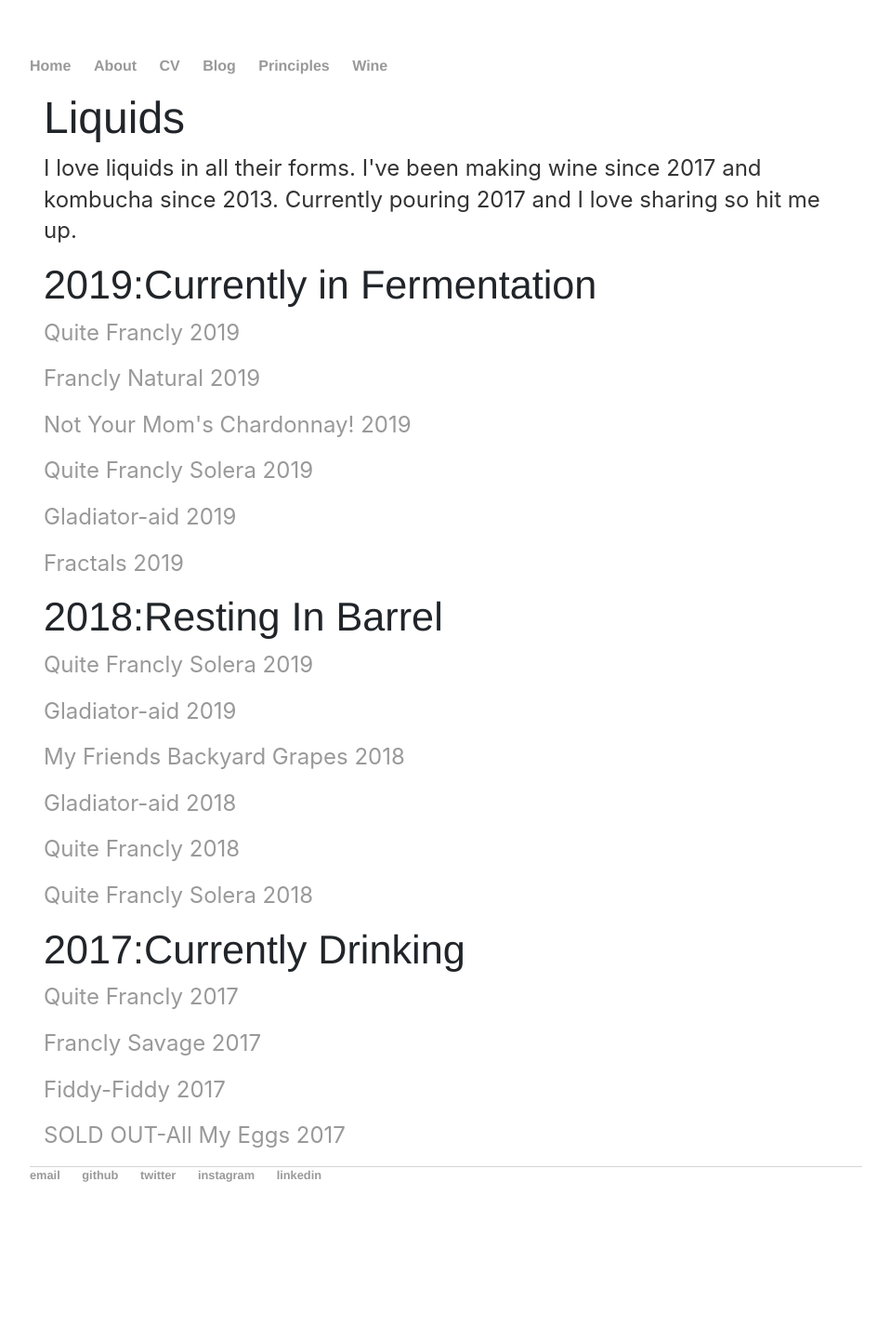
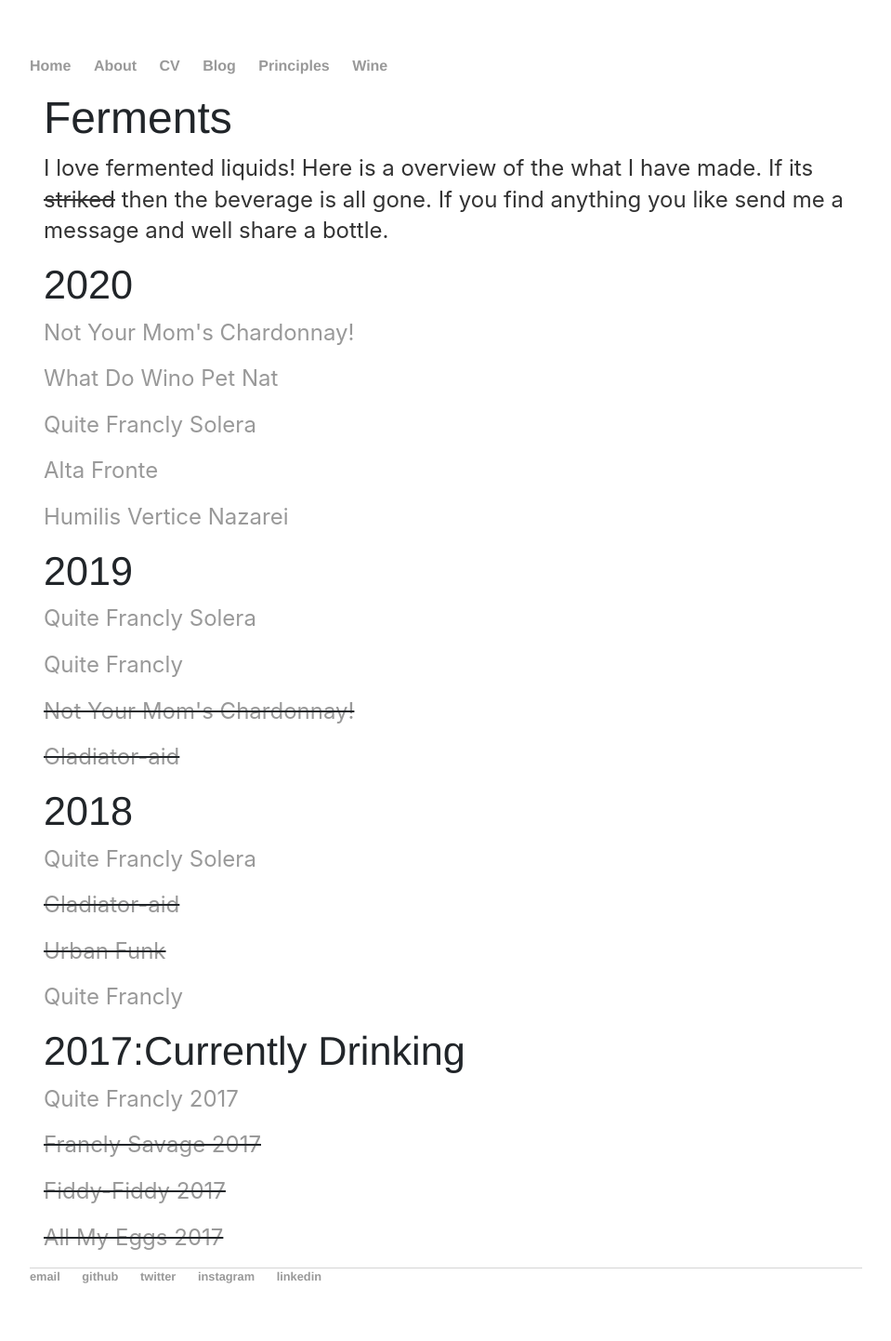
Before and after one commit to spacemanidol/spacemanidol.github.io, a Jekyll site: the page built from wine/index.html, in a window 1280 px wide. Shown: the whole page at 93% size, without its empty margins (160-1119 px from the left). Built offline with Jekyll 4.4.1, drawn with Linux system fonts in a browser that asks for light colours; comment, search, counter and statistics services are not loaded; before the commit the page ends 1333 px from its top, so only the background shows below that.

Commit message:
Update index.html
updating wines

```diff
--- a/wine/index.html
+++ b/wine/index.html
@@ -3,25 +3,27 @@ layout: default
 title: Liquids
 ---
 <div class="about">
-	<h1>Liquids</h1>
-  <p>I love liquids in all their forms. I've been making wine since 2017 and kombucha since 2013. Currently pouring 2017 and I love sharing so hit me up.</p>
-  <h2>2019:Currently in Fermentation</h2>
-  <p><a href='quitefrancsolera2019.html'>Quite Francly 2019</a></p>
-  <p><a href='quitefranc2019.html'>Francly Natural 2019</a></p>
-  <p><a href='chardonnay2019.html'>Not Your Mom's Chardonnay! 2019</a></p>
-  <p><a href='quitefrancsolera2018.html'>Quite Francly Solera 2019</a></p>
-  <p><a href='Gladiator-aid2018.html'>Gladiator-aid 2019</a></p>
-  <p><a href='Fractals-aid2018.html'>Fractals 2019</a></p>
-  <h2>2018:Resting In Barrel</h2>
-  <p><a href='quitefrancsolera2018.html'>Quite Francly Solera 2019</a></p>
-  <p><a href='Gladiator-aid2018.html'>Gladiator-aid 2019</a></p>
-  <p><a href='urbanfunk2018.html'>My Friends Backyard Grapes 2018</a></p>
-  <p><a href='Gladiator-aid2018.html'>Gladiator-aid 2018</a></p>
-  <p><a href='quitefranc2018.html'>Quite Francly 2018</a></p>
-  <p><a href='quitefrancsolera2018.html'>Quite Francly Solera 2018</a></p>
+  <h1>Ferments</h1>
+  <p>I love fermented liquids! Here is a overview of the what I have made. If its <strike>striked</strike> then the beverage is all gone. If you find anything you like send me a message and well share a bottle. </p>
+  <h2>2020</h2>
+  <p><a href='chardonnay2020.html'>Not Your Mom's Chardonnay!</a></p>
+  <p><a href='whatdowino2020.html'>What Do Wino Pet Nat</a></p>
+  <p><a href='quitefrancsolera2020.html'>Quite Francly Solera</a></p>
+  <p><a href='altafronte2020.html'>Alta Fronte</a></p>
+  <p><a href='humilisverticenazarei2020.html'>Humilis Vertice Nazarei</a></p>
+  <h2>2019</h2>
+  <p><a href='quitefrancsolera2019.html'>Quite Francly Solera</a></p>
+  <p><a href='quitefranc2019.html'>Quite Francly</a></p>
+  <strike><p><a href='chardonnay2019.html'>Not Your Mom's Chardonnay!</a></p></strike>
+  <strike><p><a href='Gladiator-aid2019.html'>Gladiator-aid</a></p></strike>
+  <h2>2018</h2>
+  <p><a href='quitefrancsolera2018.html'>Quite Francly Solera</a></p>
+  <strike><p><a href='Gladiator-aid2018.html'>Gladiator-aid</a></p></strike>
+  <strike><p><a href='urbanfunk2018.html'>Urban Funk</a></p></strike>
+  <p><a href='quitefranc2018.html'>Quite Francly</a></p>
   <h2>2017:Currently Drinking</h2>
   <p><a href='quitefranc2017.html'>Quite Francly 2017</a></p>
-  <p><a href='franclysavage2017.html'>Francly Savage 2017</a></p>
-  <p><a href='fiddyfiddy2017.html'>Fiddy-Fiddy 2017</a></p>
-  <p><a href='allmyeggs2017.html'>SOLD OUT-All My Eggs 2017</a></p>
+  <strike><p><a href='franclysavage2017.html'>Francly Savage 2017</a></p></strike>
+  <strike><p><a href='fiddyfiddy2017.html'>Fiddy-Fiddy 2017</a></p></strike>
+  <strike><p><a href='allmyeggs2017.html'>All My Eggs 2017</a></p></strike>
 </div>
```
